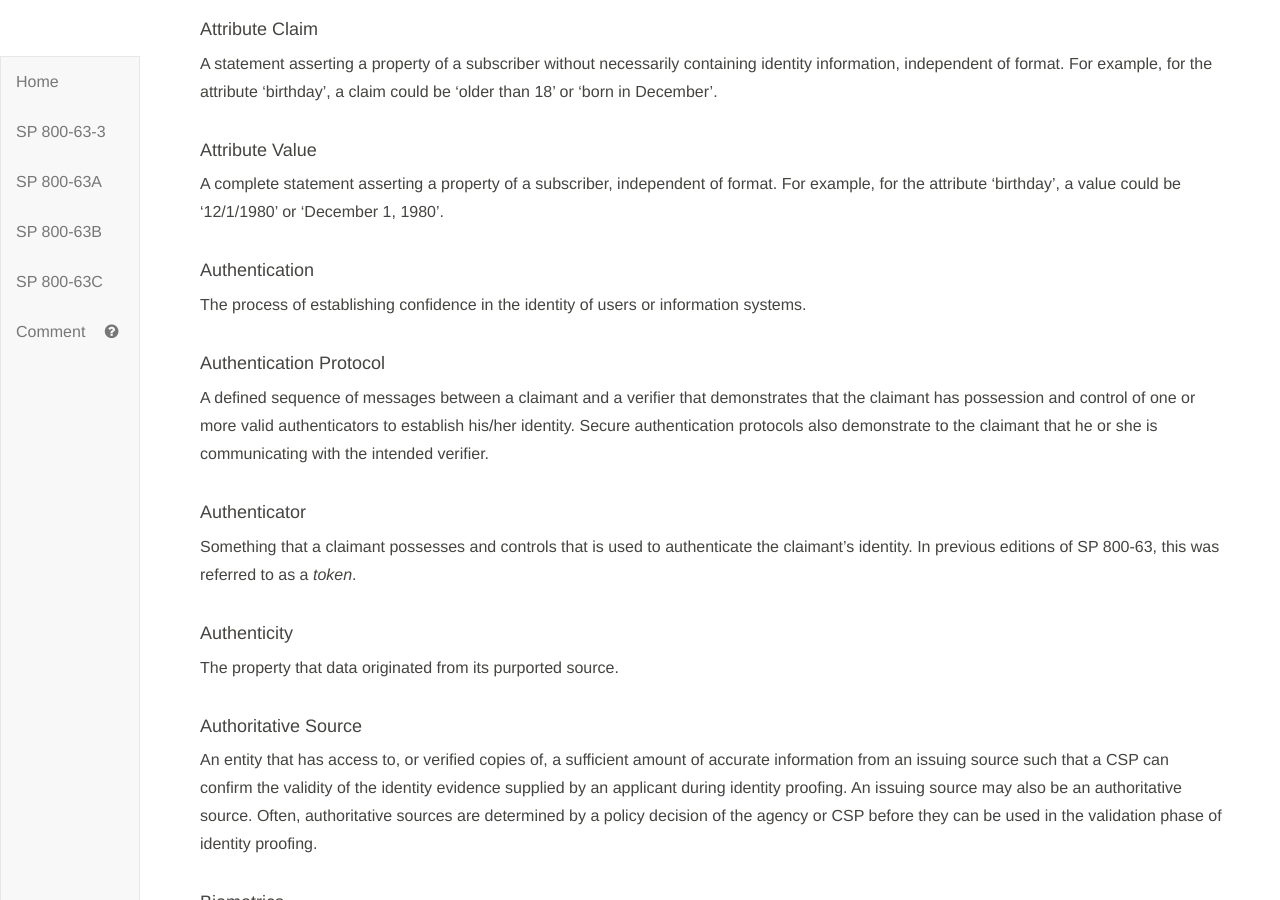
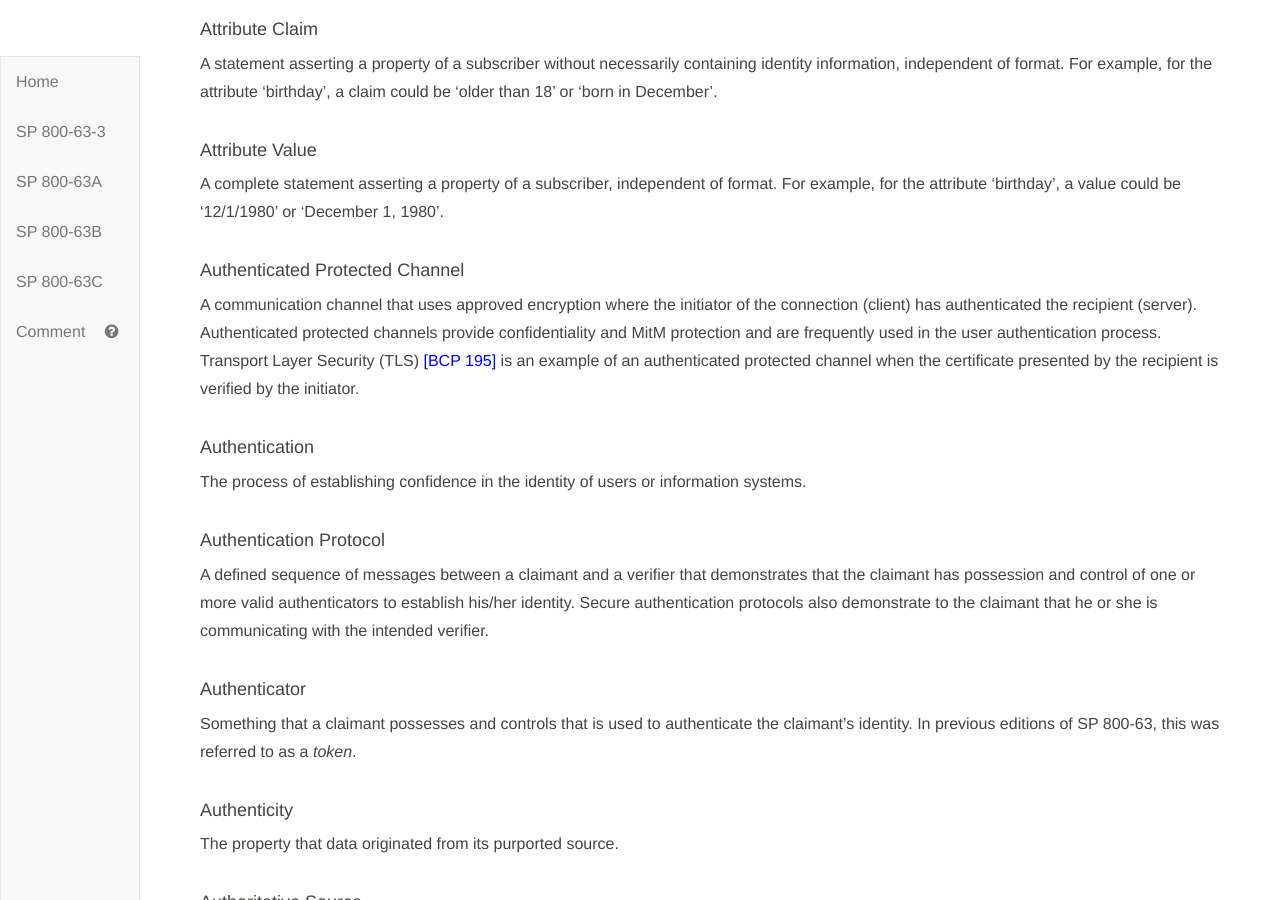
Before and after one commit to usnistgov/800-63-3, a Jekyll site: the page built from sp800-63a/sec3_definitions.md, in a window 1280 px wide and 900 px high, scrolled down 935 px. Built offline with Jekyll 4.4.1, drawn with Linux system fonts in a browser that asks for light colours; our own code applies the rules of GitHub Pages for plain Markdown files.

Commit message:
Closes #566

```diff
--- a/sp800-63a/sec3_definitions.md
+++ b/sp800-63a/sec3_definitions.md
@@ -33,6 +33,9 @@ A statement asserting a property of a subscriber without necessarily containing
 
 #### Attribute Value
 A complete statement asserting a property of a subscriber, independent of format. For example, for the attribute 'birthday', a value could be '12/1/1980' or 'December 1, 1980'.
+
+#### Authenticated Protected Channel
+A communication channel that uses approved encryption where the initiator of the connection (client) has authenticated the recipient (server). Authenticated protected channels provide confidentiality and MitM protection and are frequently used in the user authentication process. Transport Layer Security (TLS) [[BCP 195]](#bcp195) is an example of an authenticated protected channel when the certificate presented by the recipient is verified by the initiator.
 
 #### Authentication
 The process of establishing confidence in the identity of users or information systems.
```
